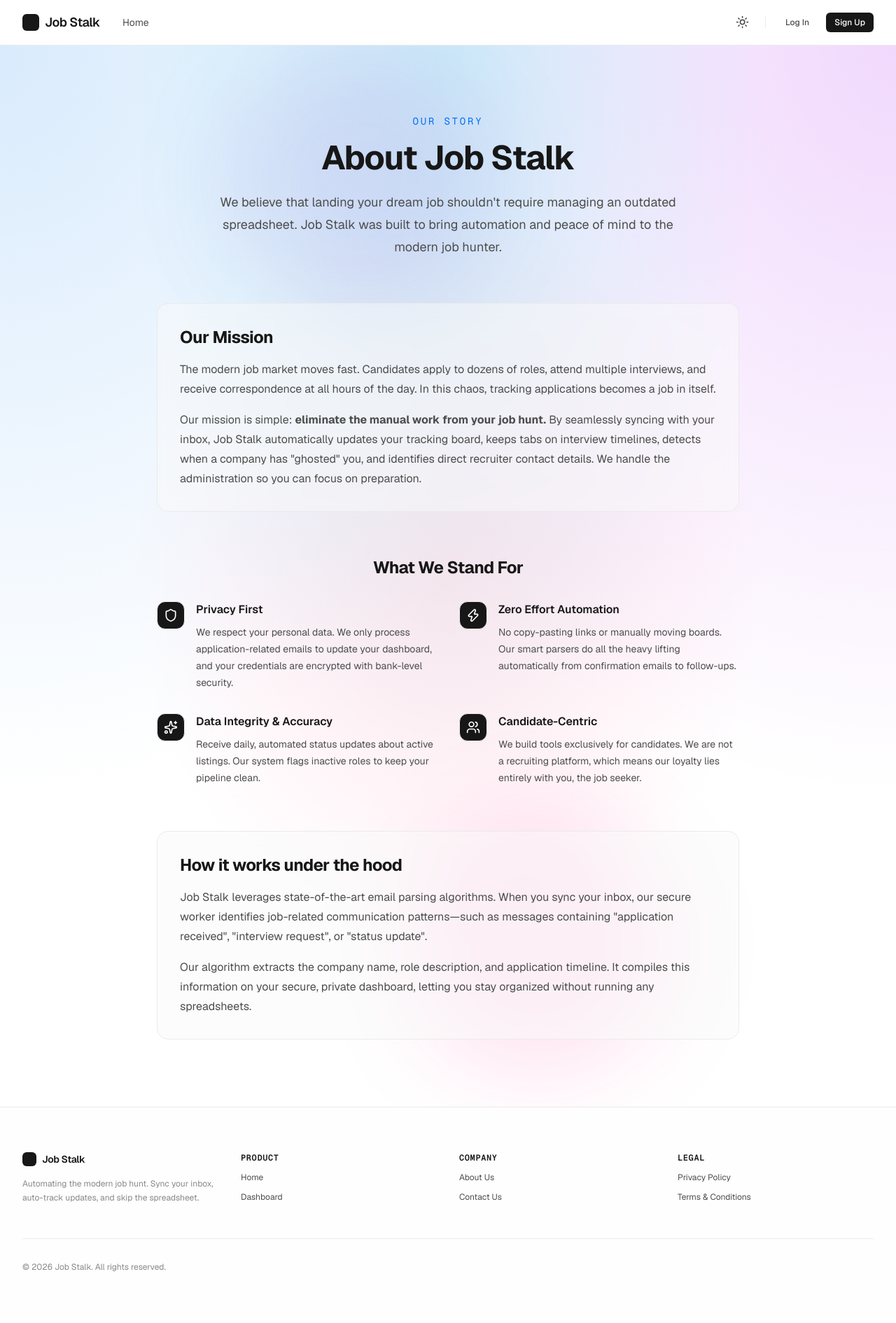
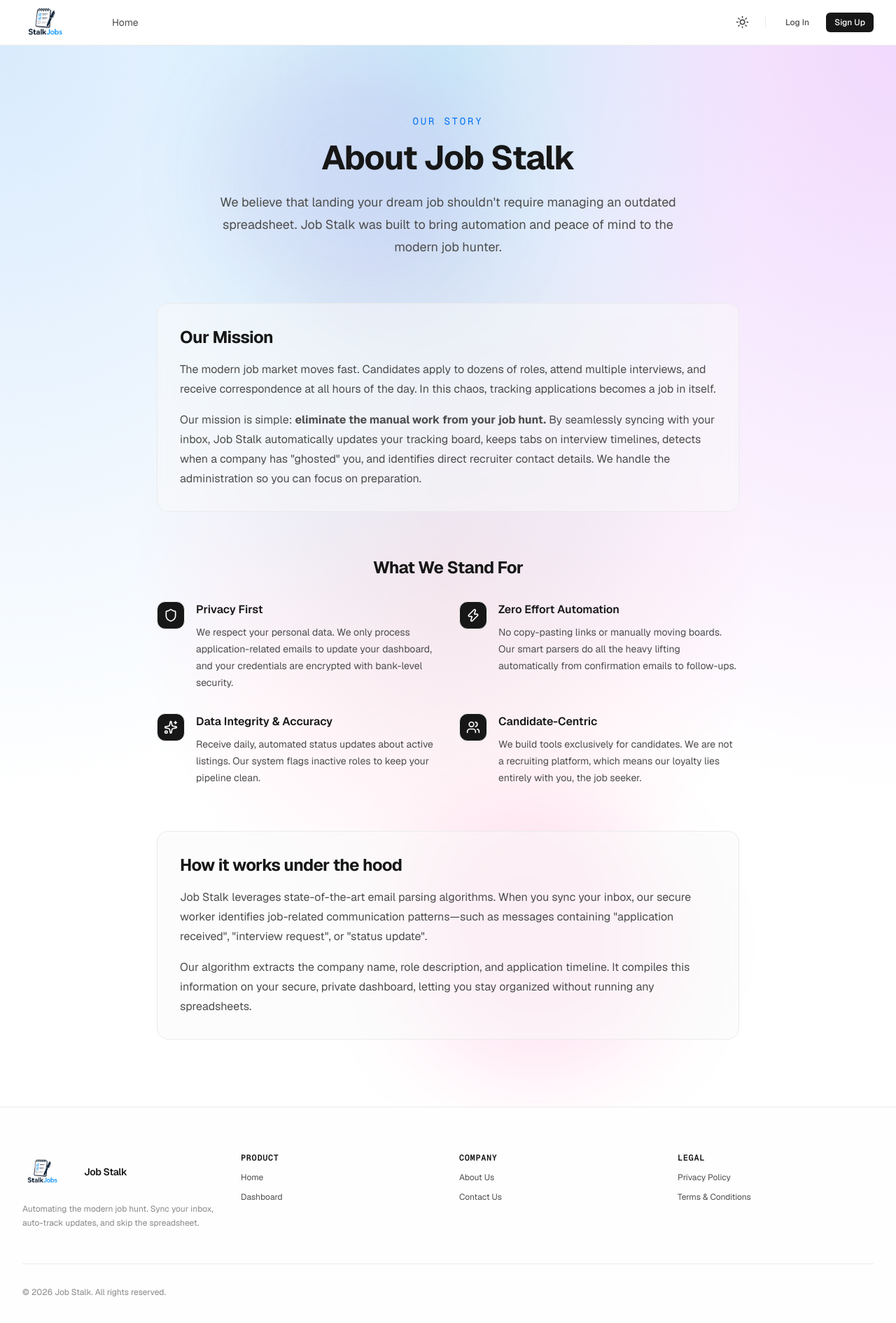
Before and after one commit to Utkarsh-Mauryaa/Stalk-Jobs, a Next.js app: page /about in a window 1280 px wide. Shown: the top 1890 px of the page at 70% size. Built offline with nearby package versions, Linux system fonts and the light colour scheme; no server answers.

Commit message:
added stalkjobs logo

```diff
--- a/app/layout.tsx
+++ b/app/layout.tsx
@@ -17,6 +17,9 @@ const geistMono = Geist_Mono({
 export const metadata: Metadata = {
   title: "StalkJobs - Automate Your Job Hunt",
   description: "The zero-effort job application tracker that syncs with your inbox.",
+  icons: {
+    icon: "/StalkBlue.png",
+  },
 };
 
 export default function RootLayout({
--- a/components/footer.tsx
+++ b/components/footer.tsx
@@ -1,6 +1,7 @@
 "use client"
 
 import Link from "next/link"
+import Image from "next/image"
 import { useSession } from "next-auth/react"
 import { APP_NAME } from "@/constants"
 
@@ -14,7 +15,15 @@ export function Footer() {
           {/* Logo & Info column */}
           <div className="md:col-span-1 flex flex-col gap-4">
             <div className="flex items-center gap-2">
-              <div className="h-5 w-5 rounded-sm bg-ink" />
+              <div className="h-14 w-20 relative overflow-hidden">
+                <Image
+                  src="/StalkBlue.png"
+                  alt={`${APP_NAME} Logo`}
+                  fill
+                  sizes="80px"
+                  className="object-contain object-left dark:brightness-0 dark:invert transition-[filter]"
+                />
+              </div>
               <span className="text-sm font-semibold tracking-tight">{APP_NAME}</span>
             </div>
             <p className="text-xs text-mute leading-relaxed max-w-xs">
--- a/components/navbar.tsx
+++ b/components/navbar.tsx
@@ -2,6 +2,7 @@
 
 import { useState } from "react"
 import Link from "next/link"
+import Image from "next/image"
 import { Button } from "@/components/ui/button"
 import { motion, AnimatePresence } from "framer-motion"
 import { signIn, signOut, useSession } from "next-auth/react"
@@ -33,10 +34,18 @@ export function Navbar() {
         <div className="flex items-center gap-8">
           <Link href="/" className="flex items-center gap-2 group">
             <motion.div
-              whileHover={{ rotate: 90 }}
-              className="h-6 w-6 rounded-sm bg-ink transition-colors group-hover:bg-ink/90"
-            />
-            <span className="text-lg font-semibold tracking-tight">{APP_NAME}</span>
+              whileHover={{ scale: 1.05 }}
+              className="h-16 w-24 relative overflow-hidden"
+            >
+              <Image
+                src="/StalkBlue.png"
+                alt={`${APP_NAME} Logo`}
+                fill
+                sizes="96px"
+                priority
+                className="object-contain object-left dark:brightness-0 dark:invert transition-[filter]"
+              />
+            </motion.div>
           </Link>
           <div className="hidden md:flex items-center gap-6">
             <Link href="/" className="text-sm text-body hover:text-ink transition-colors relative group">
```
Also changed, not shown: public/StalkBlue.png (added), public/Tablogo.png (added).
